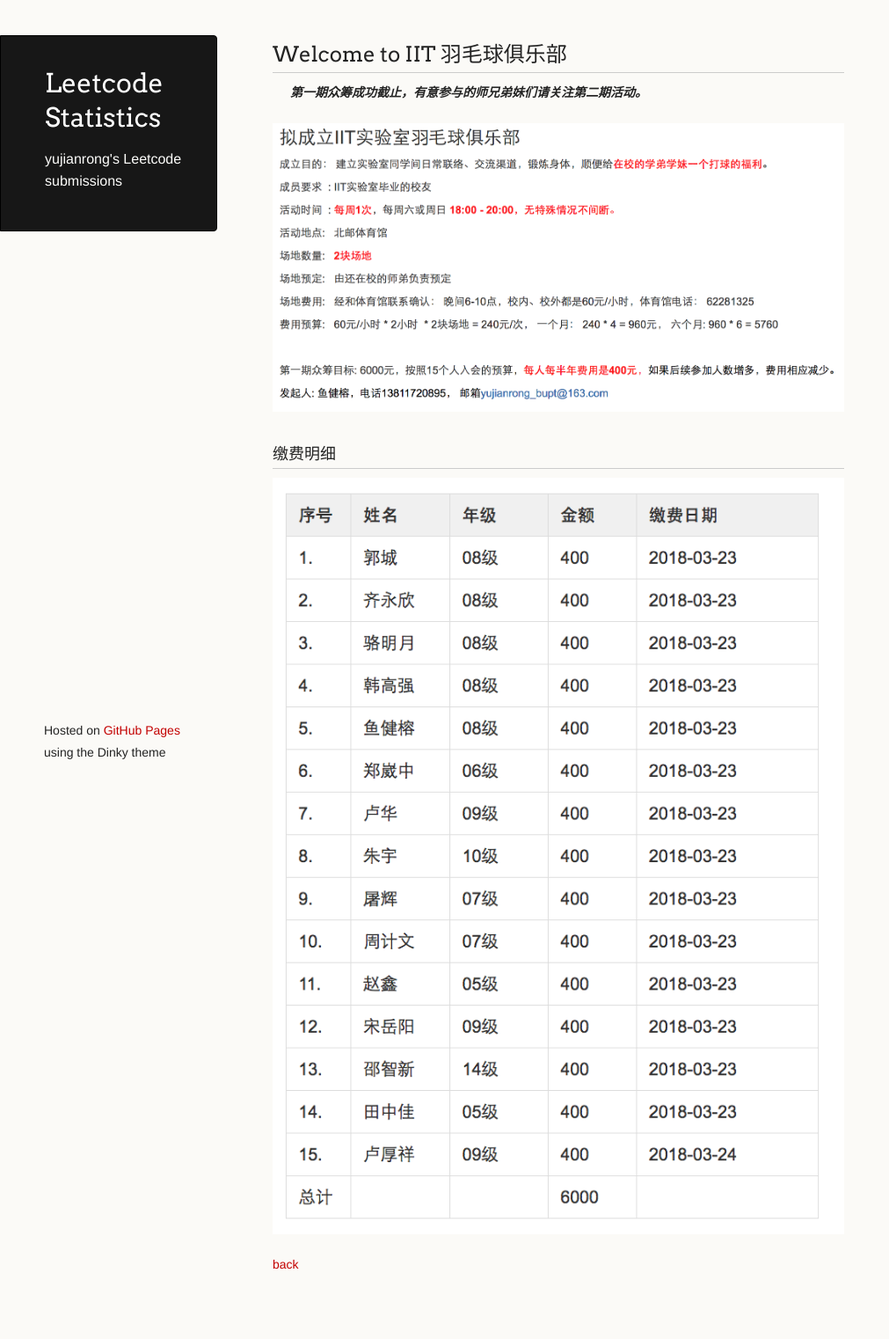
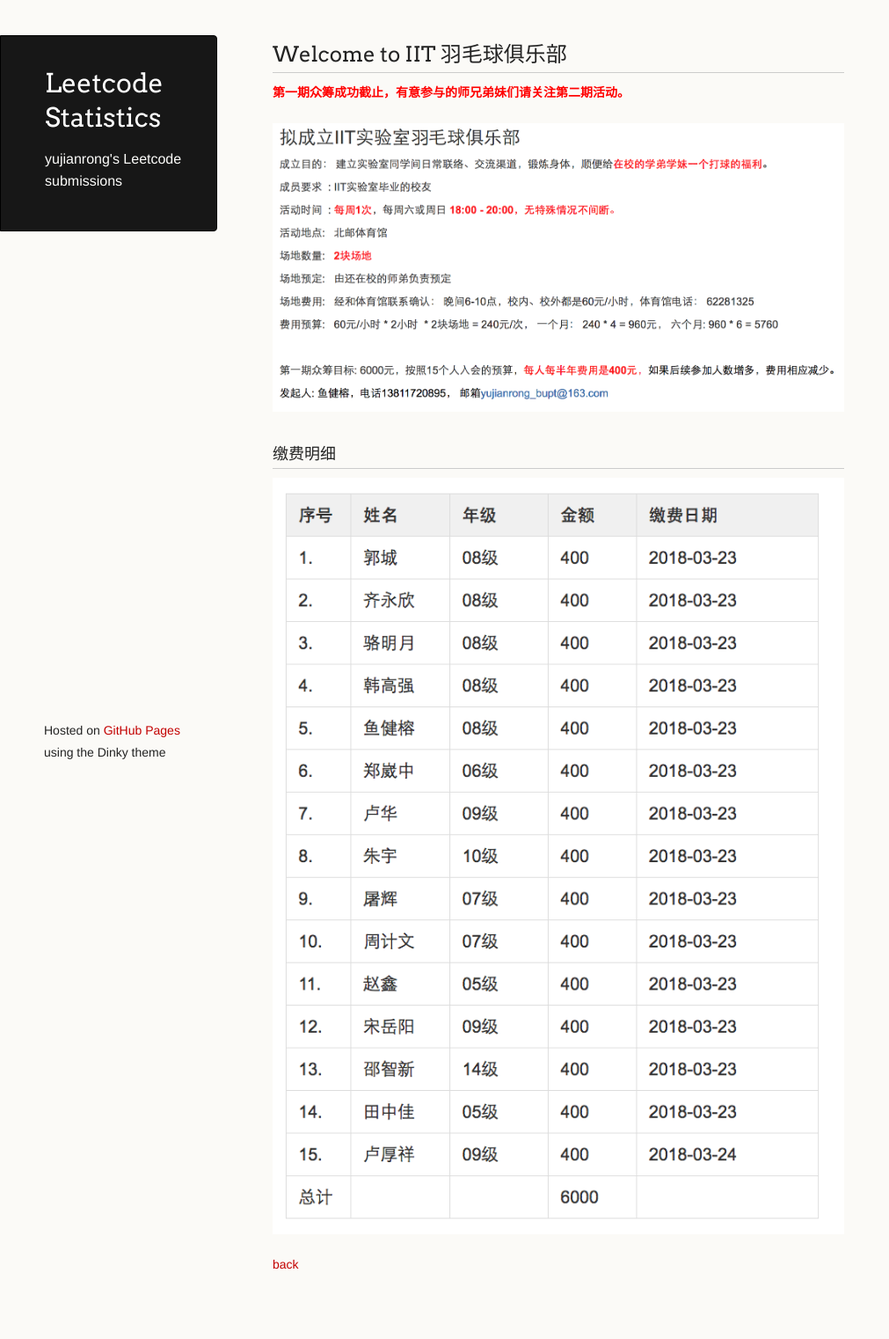
Before and after one commit to yjrhot/yjrhot.github.io, a Jekyll site: the page built from IIT-club.md, in a window 1280 px wide. Shown: the whole page at 88% size, without its empty margins (0-1011 px from the left). Built offline with Jekyll 4.4.1, drawn with Linux system fonts in a browser that asks for light colours; our own code applies the rules of GitHub Pages for plain Markdown files.

Commit message:
little change

```diff
--- a/IIT-club.md
+++ b/IIT-club.md
@@ -4,7 +4,7 @@ layout: default
 
 ## Welcome to  IIT 羽毛球俱乐部
 
-> **第一期众筹成功截止，有意参与的师兄弟妹们请关注第二期活动。**
+<span style="color:red"> **第一期众筹成功截止，有意参与的师兄弟妹们请关注第二期活动。** </span>
 
 ![](IIT-club-big.jpg)
 
```
